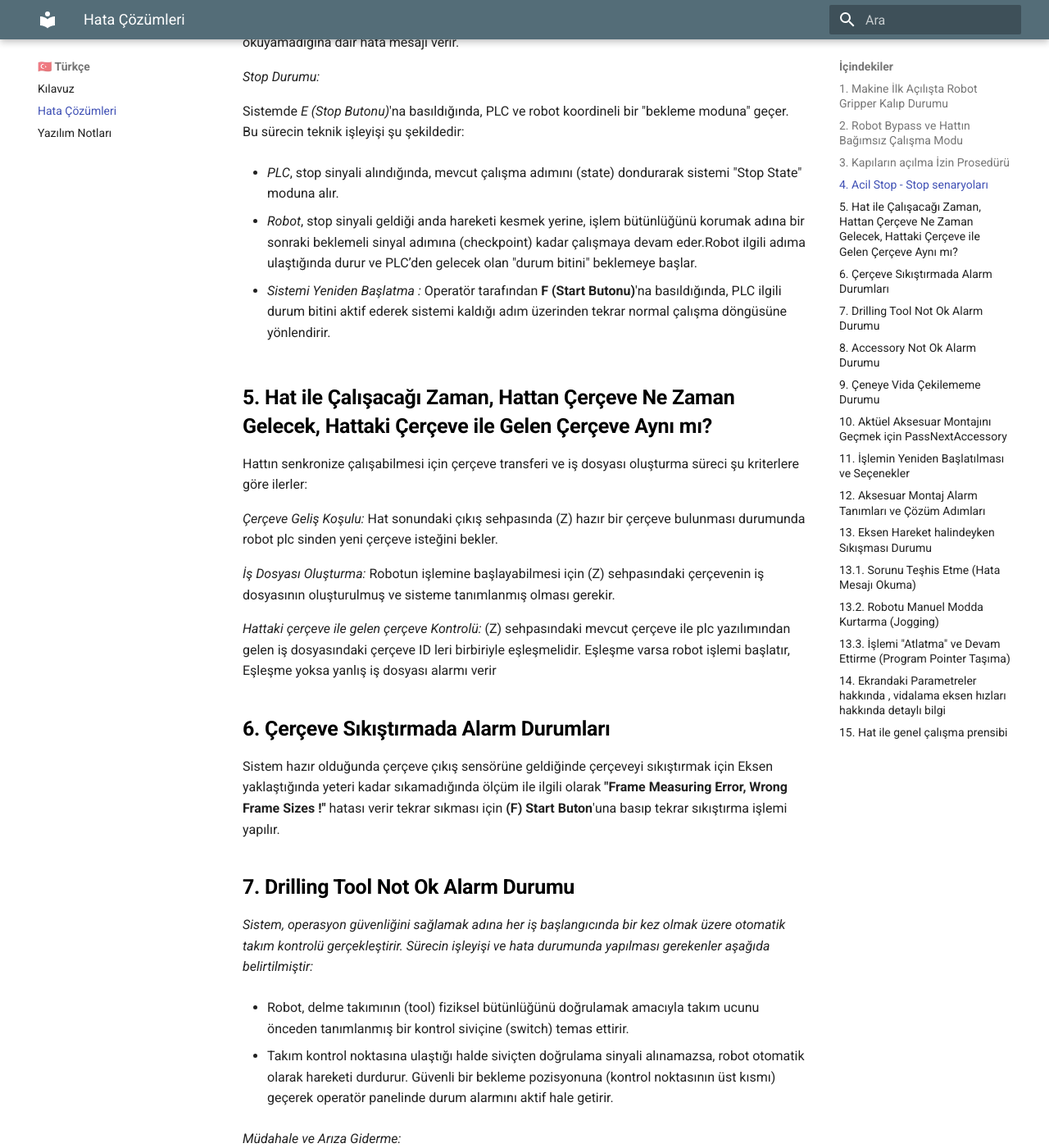
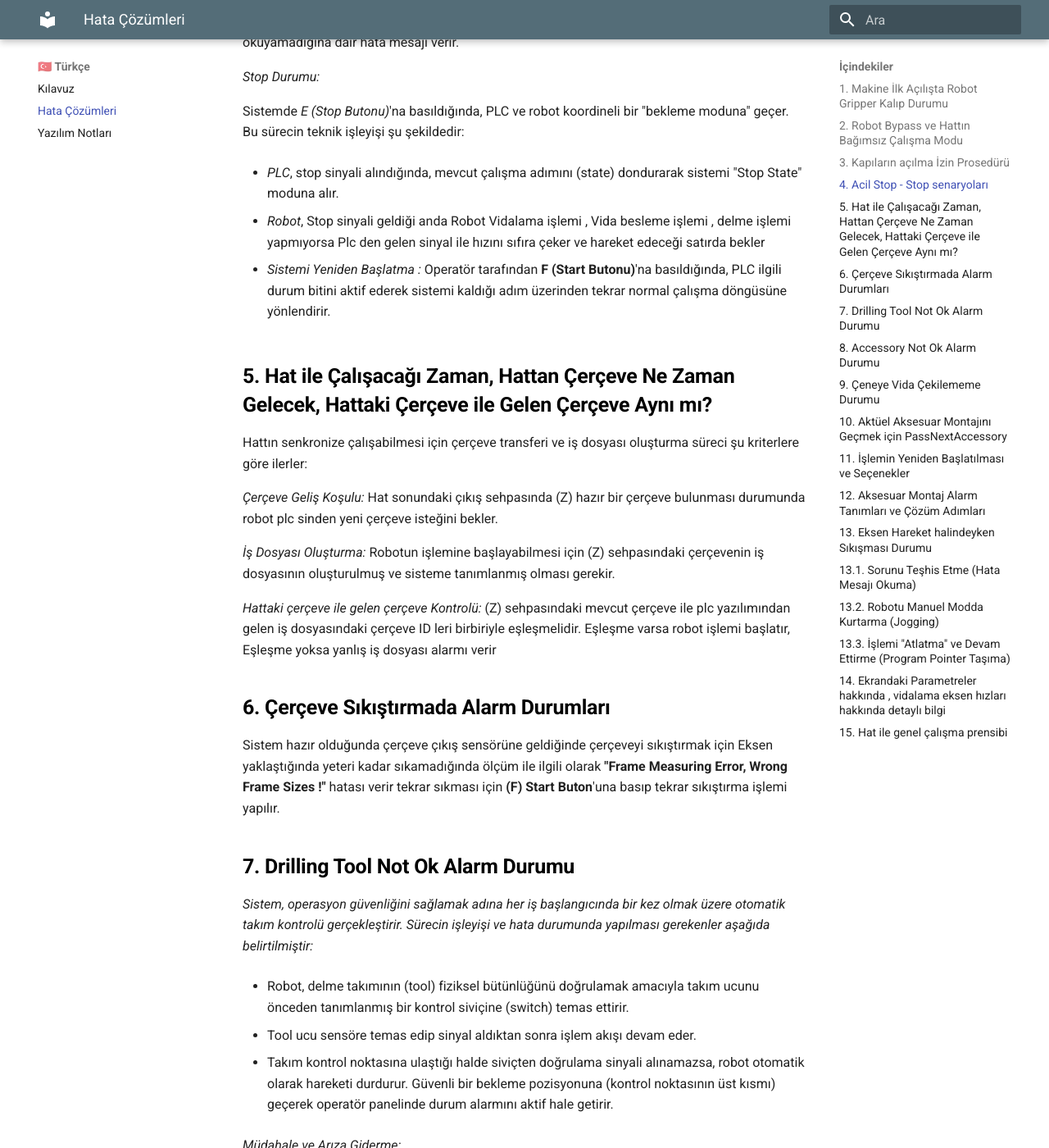
Before and after one commit to hm-info/rg830robot, an MkDocs documentation site: the page built from docs/operationGuide.md, in a window 1280 px wide and 1400 px high, scrolled down 2759 px. Shown: the whole window at 82% size. Built offline with MkDocs 1.6.1 and Material for MkDocs 9.7.7, drawn with Linux system fonts in a browser that asks for light colours.

Commit message:
klavuz güncelleme

```diff
--- a/docs/operationGuide.md
+++ b/docs/operationGuide.md
@@ -68,7 +68,7 @@
 
  - *PLC*, stop sinyali alındığında, mevcut çalışma adımını (state) dondurarak sistemi "Stop State" moduna alır.
 
- - *Robot*, stop sinyali geldiği anda hareketi kesmek yerine, işlem bütünlüğünü korumak adına bir sonraki beklemeli sinyal adımına (checkpoint) kadar çalışmaya devam eder.Robot ilgili adıma ulaştığında durur ve PLC’den gelecek olan "durum bitini" beklemeye başlar.
+ - *Robot*, Stop sinyali geldiği anda Robot Vidalama işlemi , Vida besleme işlemi , delme işlemi yapmıyorsa Plc den gelen sinyal ile hızını sıfıra çeker ve hareket edeceği satırda bekler
 
  - *Sistemi Yeniden Başlatma :* Operatör tarafından **F (Start Butonu)**'na basıldığında, PLC ilgili durum bitini aktif ederek sistemi kaldığı adım üzerinden tekrar normal çalışma döngüsüne yönlendirir.
 
@@ -91,6 +91,8 @@
 *Sistem, operasyon güvenliğini sağlamak adına her iş başlangıcında bir kez olmak üzere otomatik takım kontrolü gerçekleştirir. Sürecin işleyişi ve hata durumunda yapılması gerekenler aşağıda belirtilmiştir:*
 
 - Robot, delme takımının (tool) fiziksel bütünlüğünü doğrulamak amacıyla takım ucunu önceden tanımlanmış bir kontrol siviçine (switch) temas ettirir.
+
+- Tool ucu sensöre temas edip sinyal aldıktan sonra işlem akışı devam eder.
 
 - Takım kontrol noktasına ulaştığı halde siviçten doğrulama sinyali alınamazsa, robot otomatik olarak hareketi durdurur. Güvenli bir bekleme pozisyonuna (kontrol noktasının üst kısmı) geçerek operatör panelinde durum alarmını aktif hale getirir.
 
@@ -273,23 +275,15 @@
 
 **N:** Robotun Y düzlemindeki erişim mesafesine göre robotun delme işlemini yönelimli olarak yapabilmesi adına girilen limit değer. **(Parametre Değer:1950)**
 
-**O:**
 
 **Ö:** Bu parametre, çerçeve taşıma ekseninin (AxisFrm) bir çerçeveyi yakalarken veya bir engelle karşılaştığında durmasını sağlayan tork (güç) limitini belirler. Sistem, eksen hareket halindeyken bu limit değerine ulaşıp ulaşmadığını sürekli izler. **(Parametre Değer:....)**
 
-**P:**
-
 **R:** Bu değer daha çok hassas ölçüm (metroloji) aşamasında devreye girer. Çerçeveye çok sert basıp profilin esnemesini veya ezilmesini engellemek için torku düşük bir seviyede tutar. **(Parametre Değer:0.5)**
 
-**S:**
-
-**Ş:**
 
 **T:** Parçayı yakalamak veya ölçmek için hareket ederken bu koordinatı ana hedef noktası olarak kullanır. Yazılım, her yeni iş emrinde bu değeri otomatik olarak güncelleyerek eksenin "parçayı nerede bulması gerektiğini" belirler.
 
 **U:** Ölçüm işlemi sırasında temel yakalama pozisyonuna (CatchPos) eklenen düzeltme değeridir. **(Parametre Değer:20)**
 
-**Ü:**
-
 
 ## <span style="color: #000000; font-weight: bold;">15. Hat ile genel çalışma prensibi</span>
```
